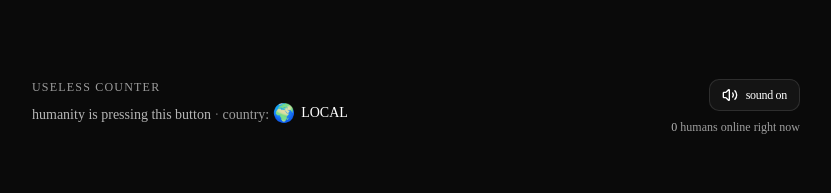
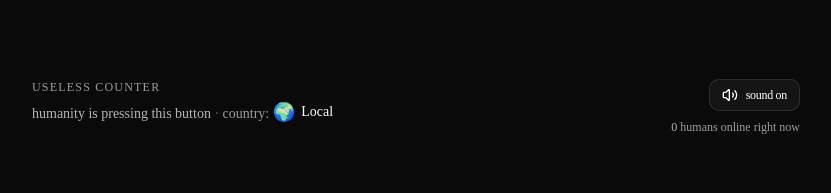
Before and after one commit to bidhandhakal/idonnno, a Next.js app: page / in a window 1280 px wide. Shown: the top 193 px of the page, without its empty margins (224-1055 px from the left). Built offline with nearby package versions, Linux system fonts and the light colour scheme; no server answers.

Commit message:
full country name

```diff
--- a/src/components/useless-counter/counter-header.tsx
+++ b/src/components/useless-counter/counter-header.tsx
@@ -1,4 +1,8 @@
 import { SoundToggle } from '@/components/ui/sound-toggle';
+import {
+  countryCodeToDisplayName,
+  shouldShowCountryCodeSubtitle,
+} from './lib/country-display-name';
 import { countryCodeToFlagEmoji } from './lib/flag-emoji';
 
 export function CounterHeader({
@@ -8,6 +12,9 @@ export function CounterHeader({
   country: string;
   onlineCount: number;
 }) {
+  const countryName = countryCodeToDisplayName(country);
+  const showCode = shouldShowCountryCodeSubtitle(countryName, country);
+
   return (
     <div className="mb-8 flex items-start justify-between gap-4">
       <div>
@@ -18,11 +25,18 @@ export function CounterHeader({
           humanity is pressing this button
           <span className="text-white/40"> · </span>
           <span className="text-white/60">country:</span>{' '}
-          <span className="inline-flex items-center gap-1.5 font-medium text-white">
+          <span className="inline-flex max-w-[min(100%,18rem)] items-center gap-1.5 font-medium text-white sm:max-w-none">
             <span className="text-lg leading-none" aria-hidden>
               {countryCodeToFlagEmoji(country)}
             </span>
-            <span className="tabular-nums">{country}</span>
+            <span className="min-w-0 leading-tight">
+              <span className="block truncate">{countryName}</span>
+              {showCode && (
+                <span className="block truncate text-xs font-normal text-white/50 tabular-nums">
+                  {country}
+                </span>
+              )}
+            </span>
           </span>
         </div>
       </div>
--- a/src/components/useless-counter/countries-leaderboard-modal.tsx
+++ b/src/components/useless-counter/countries-leaderboard-modal.tsx
@@ -3,6 +3,10 @@
 import { motion } from 'framer-motion';
 import { Button } from '@/components/ui/button';
 import type { CountryStat } from './types';
+import {
+  countryCodeToDisplayName,
+  shouldShowCountryCodeSubtitle,
+} from './lib/country-display-name';
 import { countryCodeToFlagEmoji } from './lib/flag-emoji';
 
 export function CountriesLeaderboardModal({
@@ -50,7 +54,10 @@ export function CountriesLeaderboardModal({
 
         <div className="min-h-0 flex-1 overflow-y-auto overscroll-contain px-5 py-3">
           <ul className="space-y-1">
-            {countries.map((c, i) => (
+            {countries.map((c, i) => {
+              const name = countryCodeToDisplayName(c.country);
+              const showCode = shouldShowCountryCodeSubtitle(name, c.country);
+              return (
                 <li
                   key={c.country}
                   className="flex items-center justify-between gap-3 rounded-lg px-2 py-2 text-sm text-white/85 hover:bg-white/5"
@@ -62,13 +69,21 @@ export function CountriesLeaderboardModal({
                     <span className="text-lg leading-none" aria-hidden>
                       {countryCodeToFlagEmoji(c.country)}
                     </span>
-                  <span className="truncate font-medium">{c.country}</span>
+                    <span className="min-w-0 leading-tight">
+                      <span className="block truncate font-medium">{name}</span>
+                      {showCode && (
+                        <span className="block truncate text-xs font-normal text-white/45 tabular-nums">
+                          {c.country}
+                        </span>
+                      )}
+                    </span>
                   </div>
                   <span className="shrink-0 tabular-nums text-white/60">
                     {c.count.toLocaleString()}
                   </span>
                 </li>
-            ))}
+              );
+            })}
           </ul>
         </div>
 
--- a/src/components/useless-counter/index.ts
+++ b/src/components/useless-counter/index.ts
@@ -6,6 +6,10 @@ export {
   countryCodeToFlagEmoji,
   COUNTRY_FLAG_FALLBACK,
 } from './lib/flag-emoji';
+export {
+  countryCodeToDisplayName,
+  shouldShowCountryCodeSubtitle,
+} from './lib/country-display-name';
 export { CounterHeader } from './counter-header';
 export { CounterHero } from './counter-hero';
 export { PressButton } from './press-button';
--- /dev/null
+++ b/src/components/useless-counter/lib/country-display-name.ts
@@ -0,0 +1,44 @@
+let regionNames: Intl.DisplayNames | null | undefined;
+
+function getRegionNames(): Intl.DisplayNames | null {
+  if (typeof Intl === 'undefined' || !('DisplayNames' in Intl)) return null;
+  if (regionNames === undefined) {
+    try {
+      regionNames = new Intl.DisplayNames(['en'], { type: 'region' });
+    } catch {
+      regionNames = null;
+    }
+  }
+  return regionNames;
+}
+
+/** English region name from an ISO-style code, or a sensible fallback. */
+export function countryCodeToDisplayName(code: string): string {
+  const raw = code.trim();
+  const upper = raw.toUpperCase();
+  if (!upper || upper === '??') return 'Unknown region';
+  if (upper === 'LOCAL') return 'Local';
+
+  const dn = getRegionNames();
+  const iso2 = upper.slice(0, 2);
+  if (dn && /^[A-Z]{2}$/.test(iso2)) {
+    try {
+      const name = dn.of(iso2);
+      if (name) return name;
+    } catch {
+      // ignore
+    }
+  }
+
+  return raw || upper;
+}
+
+/** Whether to show the raw stored code under/next to the resolved display name. */
+export function shouldShowCountryCodeSubtitle(
+  displayName: string,
+  storedCode: string,
+): boolean {
+  const c = storedCode.trim();
+  if (!c || c.toUpperCase() === '??') return false;
+  return displayName.trim().toUpperCase() !== c.toUpperCase();
+}
--- a/src/components/useless-counter/top-countries-panel.tsx
+++ b/src/components/useless-counter/top-countries-panel.tsx
@@ -1,4 +1,8 @@
 import type { CountryStat } from './types';
+import {
+  countryCodeToDisplayName,
+  shouldShowCountryCodeSubtitle,
+} from './lib/country-display-name';
 import { countryCodeToFlagEmoji } from './lib/flag-emoji';
 
 export function TopCountriesPanel({
@@ -38,22 +42,33 @@ export function TopCountriesPanel({
           </div>
         ) : (
           <>
-            {previewCountries.map((c) => (
+            {previewCountries.map((c) => {
+              const name = countryCodeToDisplayName(c.country);
+              const showCode = shouldShowCountryCodeSubtitle(name, c.country);
+              return (
                 <div
                   key={c.country}
-                className="flex items-center justify-between text-sm"
+                  className="flex items-center justify-between gap-2 text-sm"
                 >
-                <div className="flex items-center gap-2 font-medium text-white/85">
+                  <div className="flex min-w-0 flex-1 items-center gap-2 font-medium text-white/85">
                     <span className="text-lg leading-none" aria-hidden>
                       {countryCodeToFlagEmoji(c.country)}
                     </span>
-                  <span className="tabular-nums">{c.country}</span>
+                    <span className="min-w-0 leading-tight">
+                      <span className="block truncate">{name}</span>
+                      {showCode && (
+                        <span className="block truncate text-xs font-normal text-white/45 tabular-nums">
+                          {c.country}
+                        </span>
+                      )}
+                    </span>
                   </div>
-                <div className="tabular-nums text-white/60">
+                  <div className="shrink-0 tabular-nums text-white/60">
                     {c.count.toLocaleString()}
                   </div>
                 </div>
-            ))}
+              );
+            })}
             {showViewAllHint && (
               <div className="pt-1 text-xs text-white/40">
                 + {(totalWithData - previewCountries.length).toLocaleString()}{' '}
```
Lines whose indentation alone changed are shown as unchanged.
